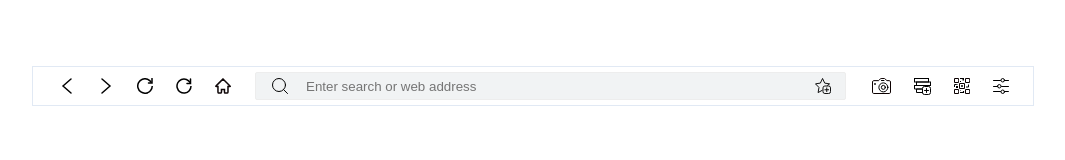
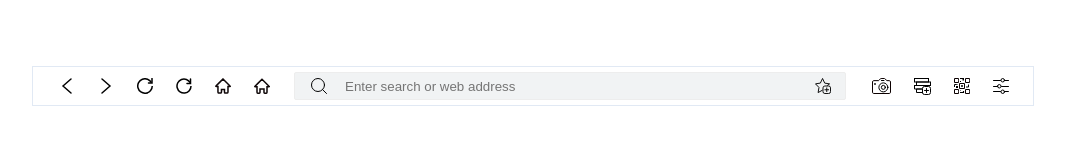
Before and after one commit to IsignInternationalInc/chromium-top-strip-simulator, a React (Create React App) app: page / in a window 1280 px wide. Shown: the part 134-294 px from the top of the page, without its empty margins (107-1172 px from the left). Built offline with nearby package versions, Linux system fonts and the light colour scheme.

Commit message:
add new icon

```diff
--- a/src/components/Strip/Strip.tsx
+++ b/src/components/Strip/Strip.tsx
@@ -12,6 +12,7 @@ export default function Strip() {
         <Icon src={require("../../icons/Refresh 16 px.08e3919dv1.svg").default} className="strip-icon"/>
         <Icon src={require("../../icons/Refresh 16 px.svg").default} className="strip-icon"/>
         <Icon src={require("../../icons/Home 16px.svg").default} className="strip-icon"/>
+        <Icon src={require("../../icons/Home 16px_v.3.svg").default} className="strip-icon"/>
       </div>
       <SearchBar />
       <div className="strip-navigation-container">
```
Also changed, not shown: src/icons/Home 16px_v.3.svg (added).
